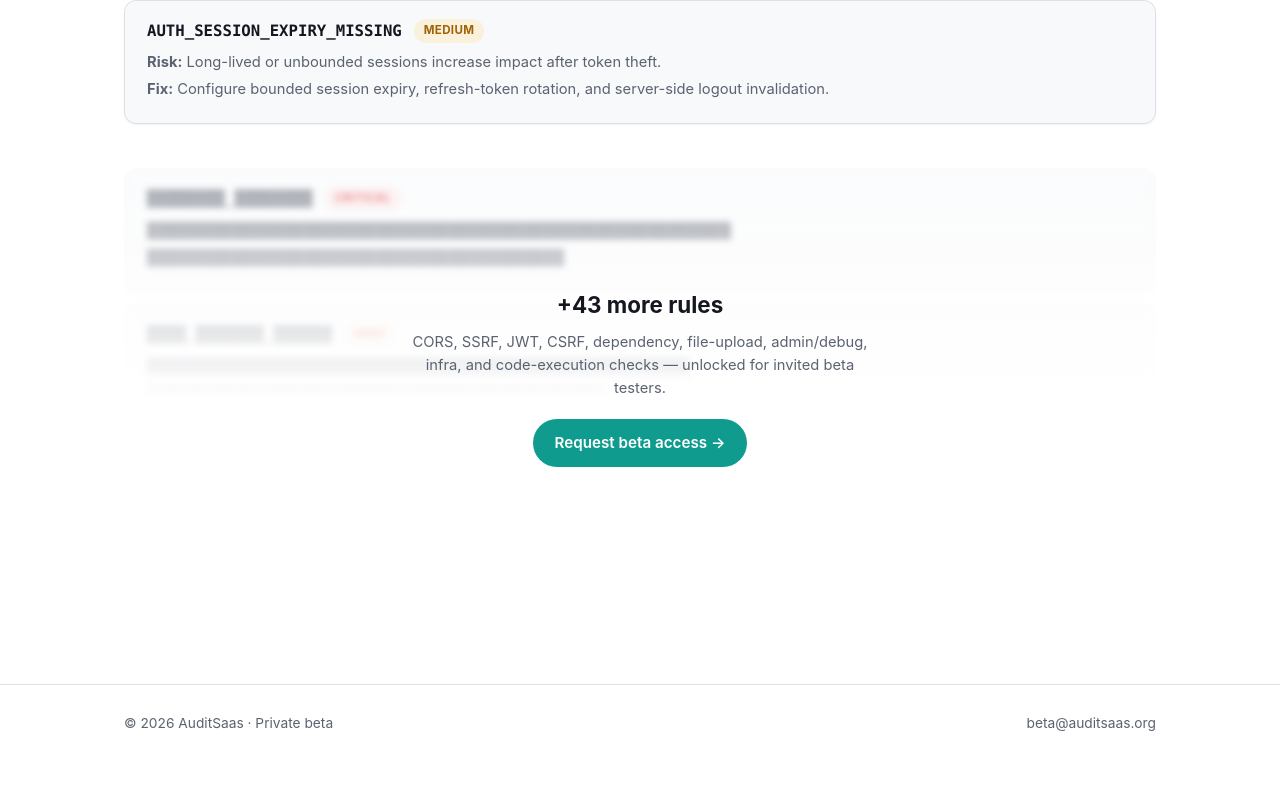
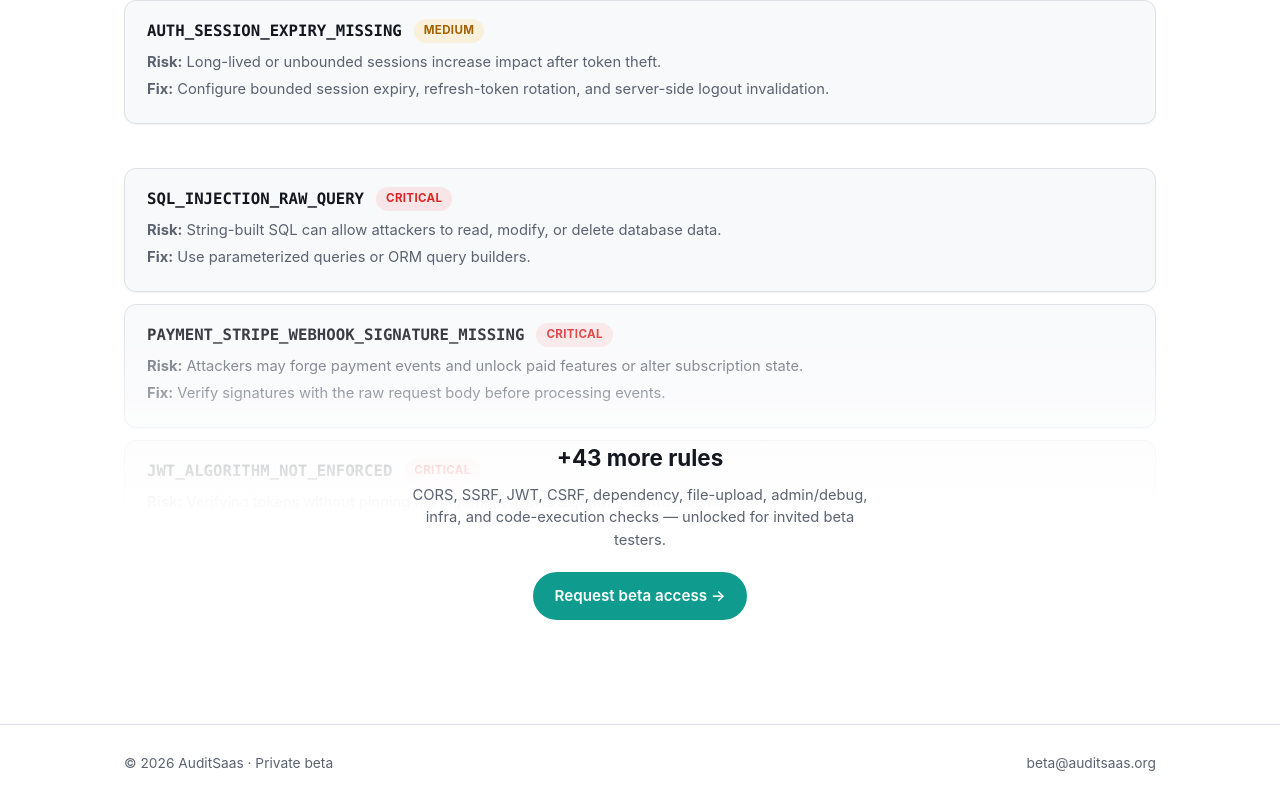
Before and after one commit to sagaragarwal94/audit-saas, a website: page site/rules.html in a window 1280 px wide. Shown: the part 780-1582 px from the top of the page. Before the commit the page ends 1542 px from the top, so only its background shows below. Drawn offline with Linux system fonts and the light colour scheme.

Commit message:
Switch rule catalog teaser to a Medium-style content fade
Replaces the blurred/redacted placeholder cards with real rule
entries that fade to transparent via a CSS mask (not blur), matching
the familiar "member-only story" paywall look, with the request-access
CTA sitting in the faded zone at the bottom.

Co-Authored-By: Claude Sonnet 5 <noreply@anthropic.com>

```diff
--- a/site/rules.html
+++ b/site/rules.html
@@ -54,13 +54,17 @@
         <div class="rule"><div class="rule-head"><h3>AUTH_SESSION_EXPIRY_MISSING</h3><span class="sev medium">medium</span></div><p><strong>Risk:</strong> Long-lived or unbounded sessions increase impact after token theft.</p><p><strong>Fix:</strong> Configure bounded session expiry, refresh-token rotation, and server-side logout invalidation.</p></div>
       </div>
 
-      <div class="locked-rules" aria-hidden="true">
-        <div class="rule ghost-rule"><div class="rule-head"><h3>████████_████████</h3><span class="sev critical">critical</span></div><p>████████████████████████████████████████████████████████</p><p>████████████████████████████████████████</p></div>
-        <div class="rule ghost-rule"><div class="rule-head"><h3>████_███████_██████</h3><span class="sev high">high</span></div><p>████████████████████████████████████████████████████</p><p>████████████████████████████████████████████</p></div>
-        <div class="rule ghost-rule"><div class="rule-head"><h3>███████_██████████</h3><span class="sev medium">medium</span></div><p>██████████████████████████████████████████</p><p>████████████████████████████████████</p></div>
-        <div class="rule ghost-rule"><div class="rule-head"><h3>████████████_███████</h3><span class="sev critical">critical</span></div><p>████████████████████████████████████████████</p><p>██████████████████████████████████</p></div>
-        <div class="rule ghost-rule"><div class="rule-head"><h3>███_████████████</h3><span class="sev medium">medium</span></div><p>████████████████████████████████████████</p><p>████████████████████████████████████████████</p></div>
-        <div class="rule ghost-rule"><div class="rule-head"><h3>██████_██████_███████</h3><span class="sev high">high</span></div><p>██████████████████████████████████████</p><p>████████████████████████████████</p></div>
+      <div class="locked-rules">
+        <div class="locked-fade" aria-hidden="true">
+          <div class="rule"><div class="rule-head"><h3>SQL_INJECTION_RAW_QUERY</h3><span class="sev critical">critical</span></div><p><strong>Risk:</strong> String-built SQL can allow attackers to read, modify, or delete database data.</p><p><strong>Fix:</strong> Use parameterized queries or ORM query builders.</p></div>
+          <div class="rule"><div class="rule-head"><h3>PAYMENT_STRIPE_WEBHOOK_SIGNATURE_MISSING</h3><span class="sev critical">critical</span></div><p><strong>Risk:</strong> Attackers may forge payment events and unlock paid features or alter subscription state.</p><p><strong>Fix:</strong> Verify signatures with the raw request body before processing events.</p></div>
+          <div class="rule"><div class="rule-head"><h3>JWT_ALGORITHM_NOT_ENFORCED</h3><span class="sev critical">critical</span></div><p><strong>Risk:</strong> Verifying tokens without pinning the algorithm allows algorithm-confusion attacks.</p><p><strong>Fix:</strong> Always pass an explicit algorithms allowlist to <code>jwt.verify</code>.</p></div>
+          <div class="rule"><div class="rule-head"><h3>AI_FRONTEND_OR_UNBOUNDED</h3><span class="sev high">high</span></div><p><strong>Risk:</strong> Unprotected AI calls can leak API keys, enable abuse, and burn API spend quickly.</p><p><strong>Fix:</strong> Keep AI keys server-side and enforce per-user rate limits.</p></div>
+          <div class="rule"><div class="rule-head"><h3>SSRF_UNVALIDATED_URL_FETCH</h3><span class="sev high">high</span></div><p><strong>Risk:</strong> Fetching a URL built from request input lets an attacker reach internal services or metadata endpoints.</p><p><strong>Fix:</strong> Validate outbound URLs against an allowlist of hosts.</p></div>
+          <div class="rule"><div class="rule-head"><h3>MASS_ASSIGNMENT_RISK</h3><span class="sev high">high</span></div><p><strong>Risk:</strong> Spreading the raw request body into a database write lets attackers set fields like <code>role</code>.</p><p><strong>Fix:</strong> Explicitly allowlist the fields copied into writes.</p></div>
+          <div class="rule"><div class="rule-head"><h3>CORS_WILDCARD_WITH_CREDENTIALS</h3><span class="sev medium">medium</span></div><p><strong>Risk:</strong> A wildcard origin combined with credentials lets any site read authenticated responses.</p><p><strong>Fix:</strong> Use an explicit allowlist of trusted origins.</p></div>
+          <div class="rule"><div class="rule-head"><h3>INFRA_DB_PORT_EXPOSED</h3><span class="sev medium">medium</span></div><p><strong>Risk:</strong> Publishing database ports beyond the internal network can expose data stores to the internet.</p><p><strong>Fix:</strong> Remove public port mappings for data stores.</p></div>
+        </div>
         <div class="locked-overlay">
           <p class="locked-count">+43 more rules</p>
           <p class="locked-copy">CORS, SSRF, JWT, CSRF, dependency, file-upload, admin/debug, infra, and code-execution checks — unlocked for invited beta testers.</p>
--- a/site/styles.css
+++ b/site/styles.css
@@ -360,37 +360,32 @@ html[data-theme="light"] .theme-toggle .icon-dark { display: inline; }
 .contribute h2 { margin: 0 0 10px; }
 .contribute p { color: var(--muted); max-width: 520px; margin: 0 auto 22px; }
 
-/* Locked rule teaser */
+/* Locked rule teaser (Medium-style fade: real content fades to
+   transparent via mask, not blur, then a CTA sits in the faded zone) */
 .locked-rules {
   position: relative;
-  max-height: 420px;
-  overflow: hidden;
-  border-radius: var(--radius);
   margin-top: 12px;
 }
-.ghost-rule {
+.locked-fade {
+  pointer-events: none;
   user-select: none;
-  pointer-events: none;
-  filter: blur(3px);
-  opacity: 0.55;
-}
-.ghost-rule h3 {
-  letter-spacing: 0.02em;
-  color: var(--muted);
-}
-.ghost-rule p {
-  color: var(--muted);
-  border-radius: 4px;
+  max-height: 460px;
+  overflow: hidden;
+  mask-image: linear-gradient(to bottom, black 0%, black 25%, transparent 92%);
+  -webkit-mask-image: linear-gradient(to bottom, black 0%, black 25%, transparent 92%);
 }
 .locked-overlay {
   position: absolute;
-  inset: 0;
+  left: 0;
+  right: 0;
+  bottom: 0;
+  height: 240px;
   display: flex;
   flex-direction: column;
   align-items: center;
-  justify-content: center;
+  justify-content: flex-end;
   text-align: center;
-  padding: 32px;
+  padding: 0 32px 8px;
   background: linear-gradient(to bottom, transparent 0%, var(--bg) 55%);
 }
 .locked-count {
```
